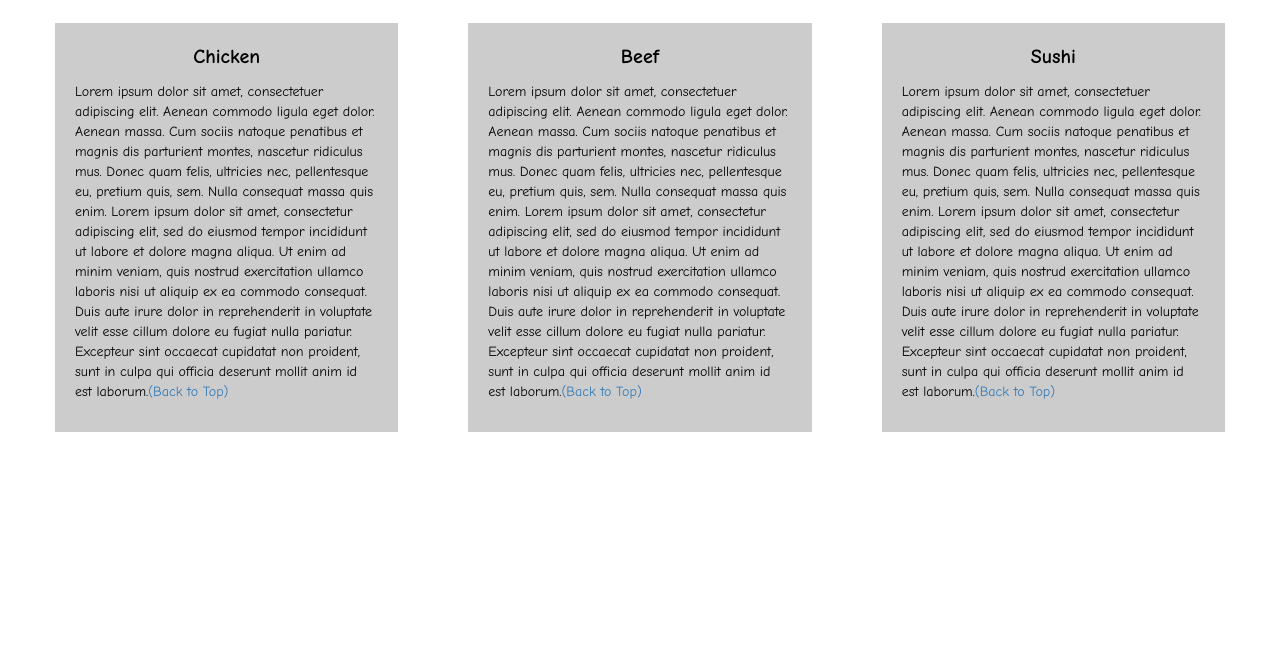
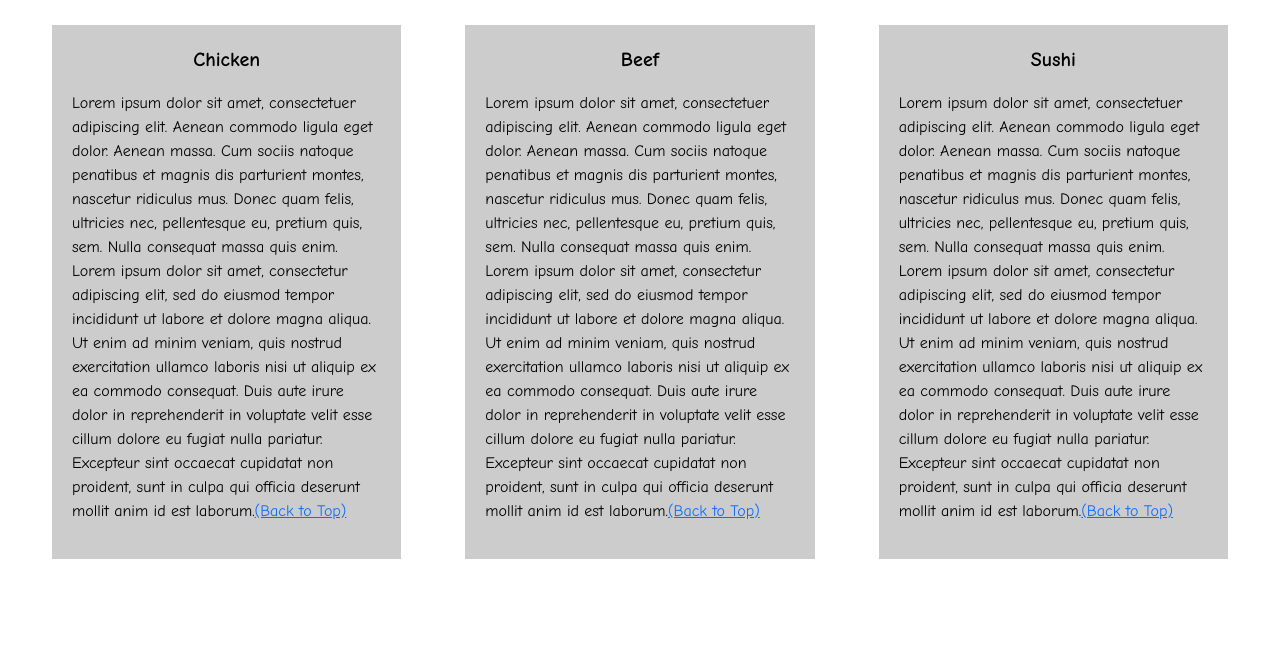
Before and after one commit to Damilola67/cousera-test, a plain HTML site: page mod3_solution/index.html in a window 1280 px wide. Shown: the part 144-800 px from the top of the page. Drawn offline with nearby package versions, Linux system fonts and the light colour scheme.

Commit message:
Update index.html

```diff
--- a/mod3_solution/index.html
+++ b/mod3_solution/index.html
@@ -5,7 +5,7 @@
 <title>Module 3 Solution</title>
 
   <meta name="viewport" content="width=device-width, initial-scale=1">
-  <link rel="stylesheet" href="https://maxcdn.bootstrapcdn.com/bootstrap/3.3.7/css/bootstrap.min.css">
+  <link rel="stylesheet" href="css/bootstrap.min.css">
   <script src="https://ajax.googleapis.com/ajax/libs/jquery/3.3.1/jquery.min.js"></script>
   <script src="https://maxcdn.bootstrapcdn.com/bootstrap/3.3.7/js/bootstrap.min.js"></script>
   <link rel="stylesheet" href="css/style.css">
```
